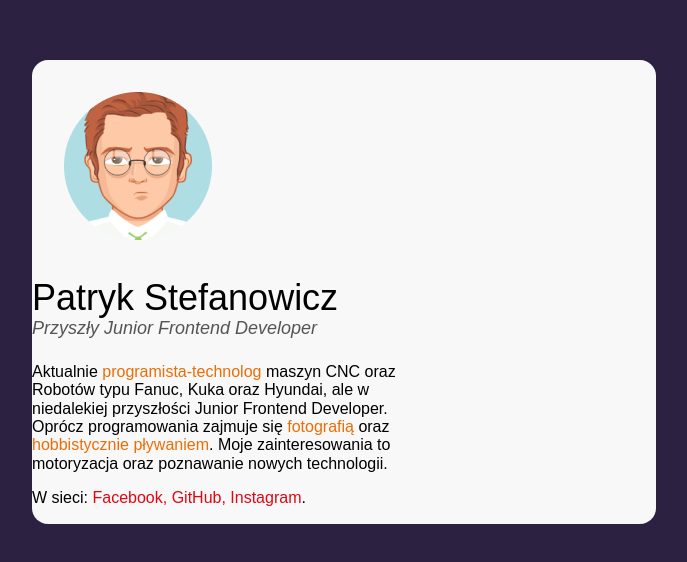
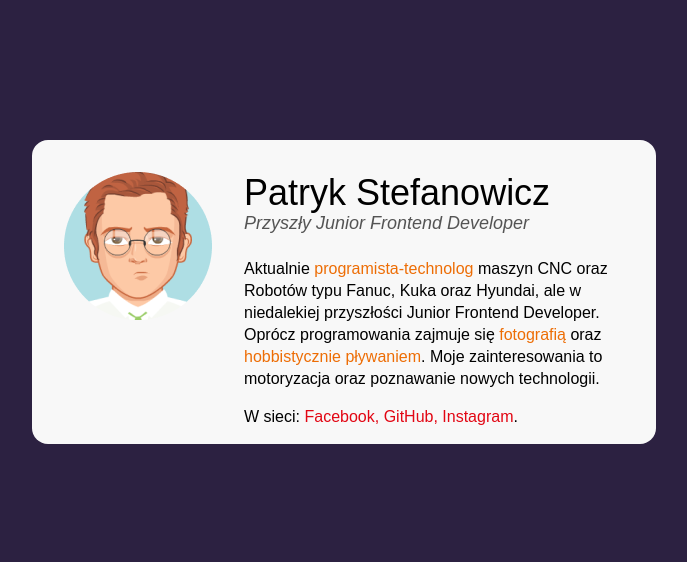
Before and after one commit to patrykstefanowicz/business-card, a plain HTML site: page index.html in a window 1280 px wide. Shown: the part 108-670 px from the top of the page, without its empty margins (296-983 px from the left). Drawn offline with Linux system fonts and the light colour scheme.

Commit message:
flex with align items

```diff
--- a/index.html
+++ b/index.html
@@ -9,13 +9,10 @@
   </head>
   <body>
     <main class="main">
-      <div>
-        <article class="person">
-          <img
-            class="person__picture"
-            src="avatar.png"
-            alt="Zdjęcie Patryka S"
-          />
+      <article class="person">
+        <img class="person__picture" src="avatar.png" alt="Zdjęcie Patryka S" />
+
+        <div class="person__containter">
           <header class="person__info">
             <h1 class="person__name">Patryk Stefanowicz</h1>
             <p class="person__position">Przyszły Junior Frontend Developer</p>
@@ -43,8 +40,8 @@
               >Instagram</a
             >.
           </p>
-        </article>
-      </div>
+        </div>
+      </article>
     </main>
   </body>
 </html>
--- a/style.css
+++ b/style.css
@@ -21,11 +21,16 @@ main {
   width: 624px;
   border-radius: 16px;
   font-family: Arial, Helvetica, sans-serif;
+
 }
 
+.person__containter{
+    margin-top: 32px;
+}
 
 .person{
-
+    display:flex;
+    align-items: flex-start;
 }
 
 .person__picture{
@@ -56,6 +61,7 @@ main {
 .person__paragraph{
     font-size: 16px;
     width: 380px;
+    line-height: 22px;
 
 }
 
```
